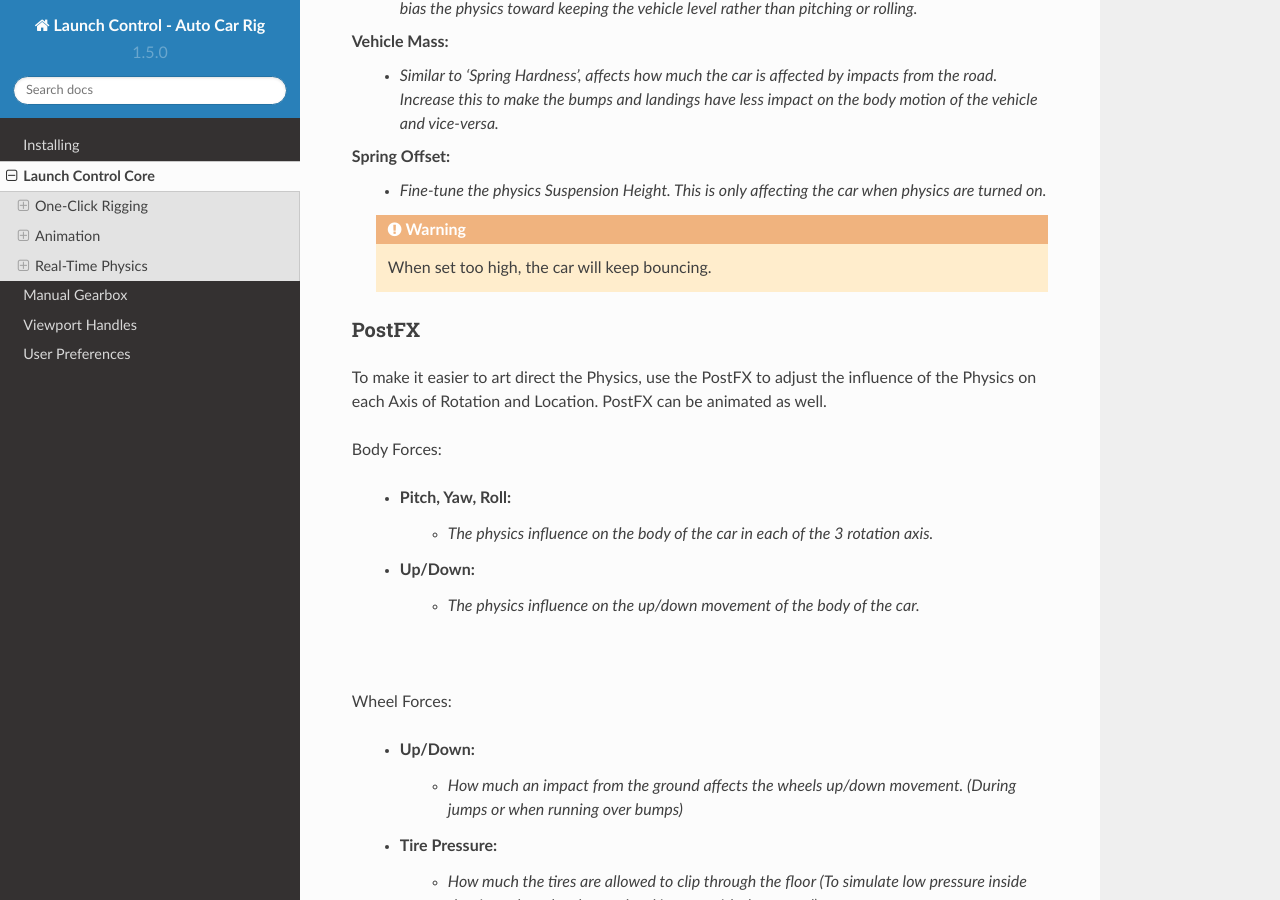
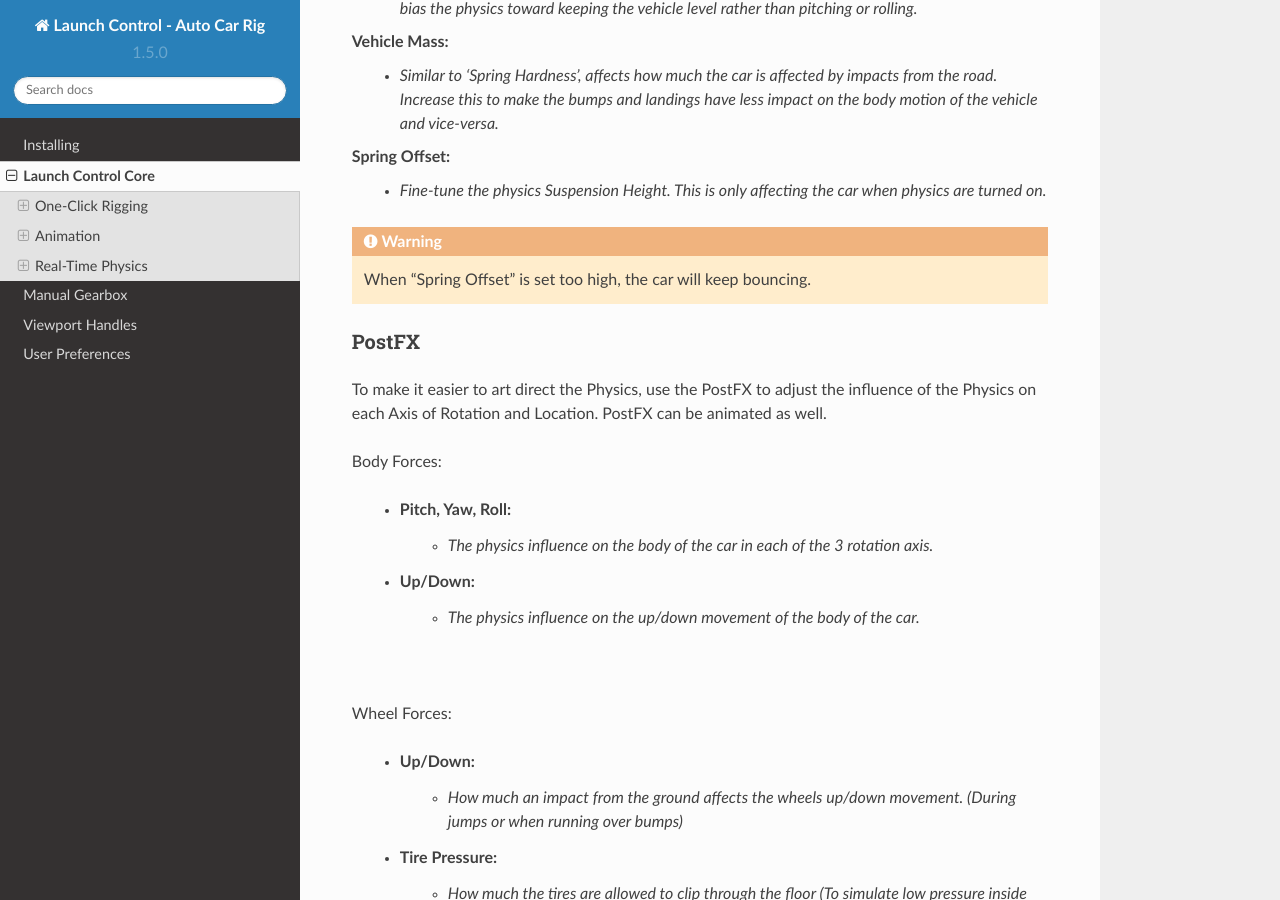
Before and after one commit to DanielVesterbaek/launch-control-documentation, a Sphinx documentation site: the page built from docs/source/launch-control-core.rst, in a window 1280 px wide and 900 px high, scrolled down 7685 px. Built offline with Sphinx 7.4.7 and the Read the Docs theme 2.0.0, drawn with Linux system fonts in a browser that asks for light colours.

Commit message:
Update launch-control-core.rst

```diff
--- a/docs/source/launch-control-core.rst
+++ b/docs/source/launch-control-core.rst
@@ -278,8 +278,8 @@
 **Spring Offset:**
     * *Fine-tune the physics Suspension Height. This is only affecting the car when physics are turned on.*
 
-    .. warning::
-        When set too high, the car will keep bouncing.
+.. warning::
+    When "Spring Offset" is set too high, the car will keep bouncing.
 
 
 
```
